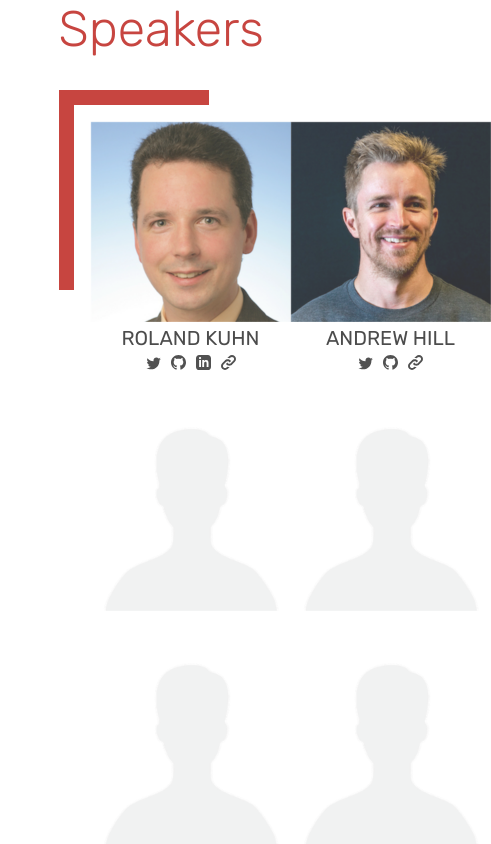
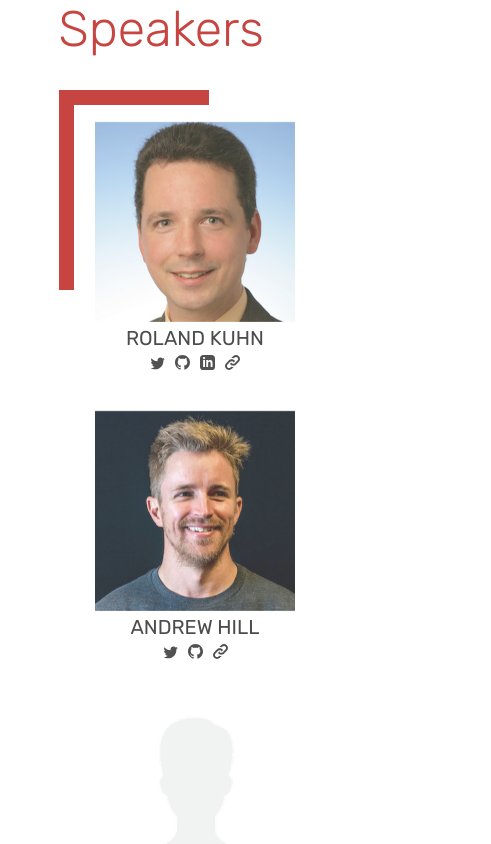
Before and after one commit to gtugablue/commitporto-2019, a Vue app: page / in a window 390 px wide. Shown: the part 1900-2744 px from the top of the page, 491 px wide, since content can reach past the window. Built offline with nearby package versions, Linux system fonts and the light colour scheme; what vue-resource would draw is missing.

Commit message:
Speakers responsive

```diff
--- a/src/components/Speaker.vue
+++ b/src/components/Speaker.vue
@@ -1,5 +1,5 @@
 <template>
-  <div class="speaker" :class="{speakerHover: name}">
+  <div class="speaker" :class="{placeholder: name}">
     <img class="photo" :src="fullfileName"/>
     <div class="name">{{name}}</div>
     <div class="social">
@@ -56,8 +56,13 @@ export default {
     }
   }
 
-  &.speakerHover {
+  &.placeholder {
     cursor: pointer;
+
+    @media (--bellow-desktop) {
+      display: none;
+    }
+
     &:hover {
       & .photo {
         opacity: 1;
--- a/src/pages/Speakers.vue
+++ b/src/pages/Speakers.vue
@@ -100,7 +100,7 @@ export default {
   grid-template-columns: repeat(8, 1fr);
 
   @media (--bellow-desktop) {
-    grid-template-columns: repeat(2, 1fr);
+    grid-template-columns: repeat(1, 1fr);
   }
 }
 
```
